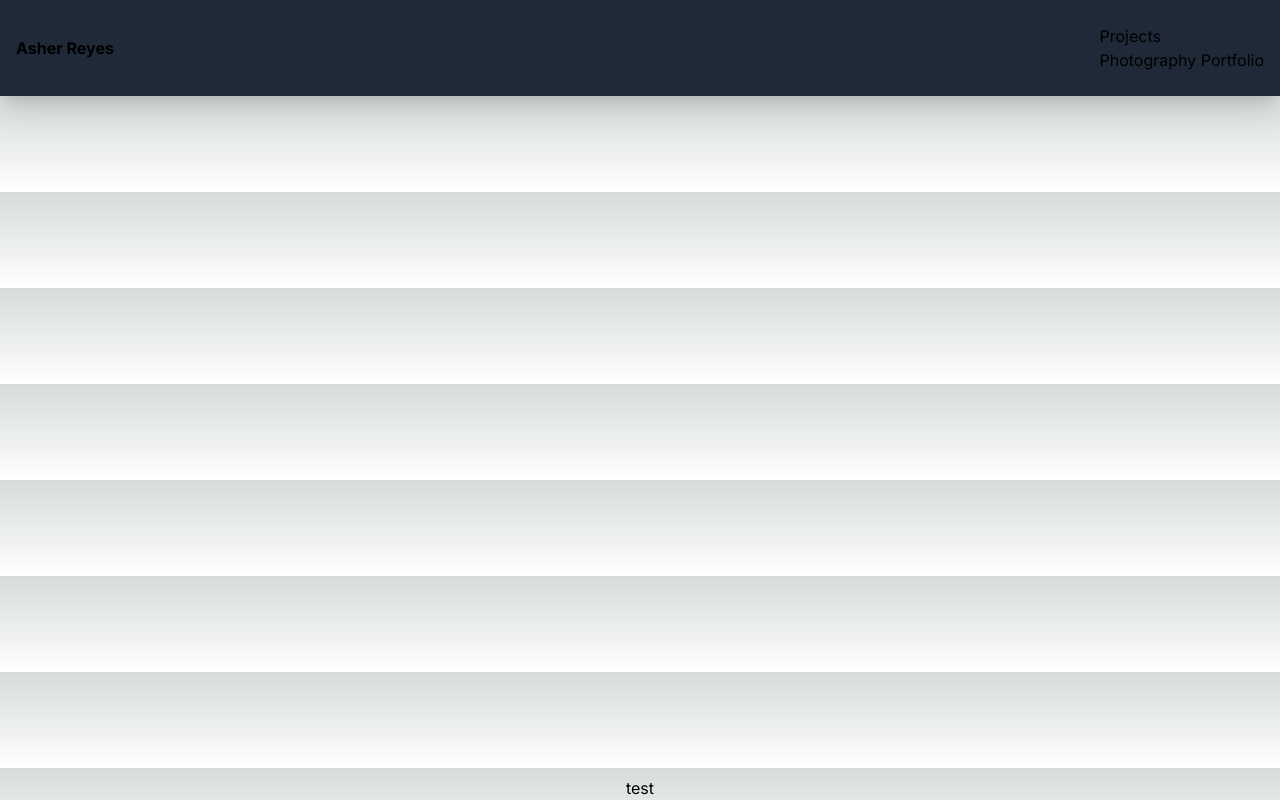
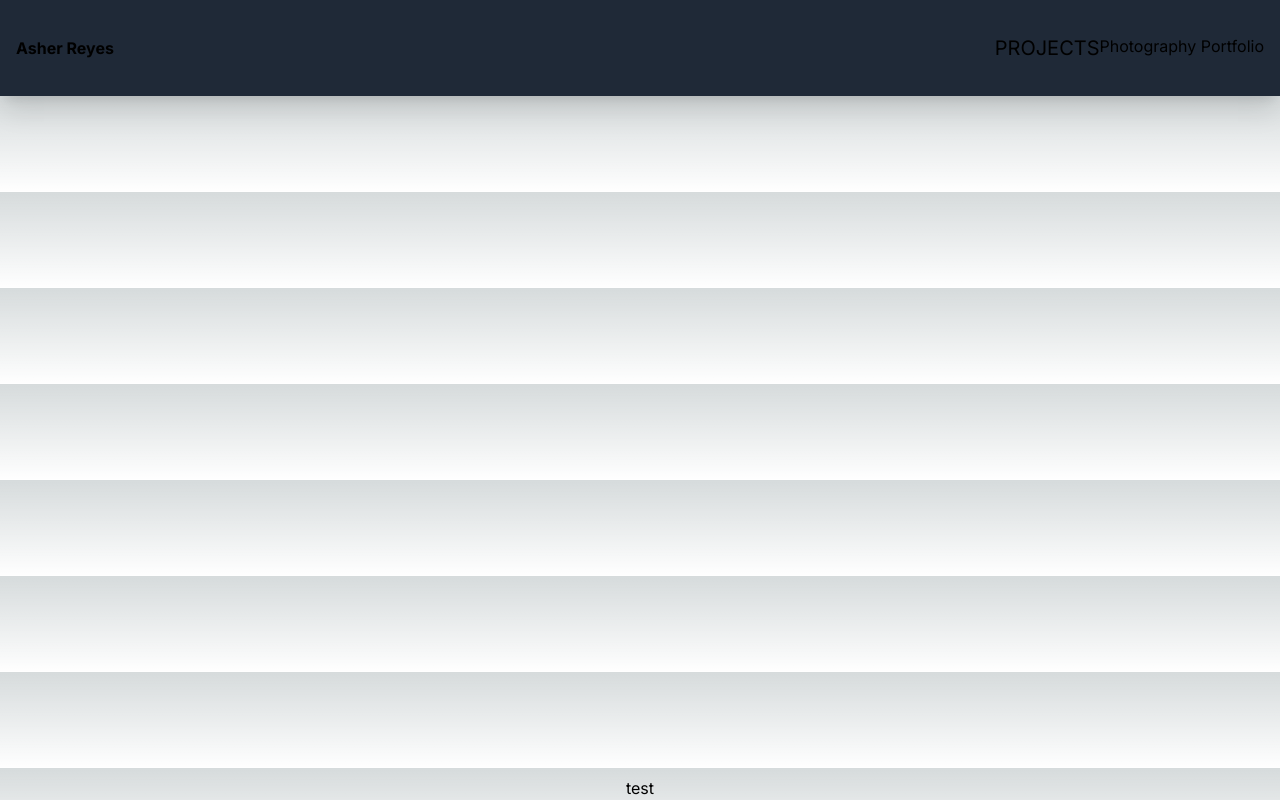
Before and after one commit to spicychillisus/portfolio-website, a Next.js app: page / in a window 1280 px wide. Built offline with nearby package versions, Linux system fonts and the light colour scheme.

Commit message:
navbar update

```diff
--- a/src/app/components/navbar.tsx
+++ b/src/app/components/navbar.tsx
@@ -9,9 +9,9 @@ const Navbar = () => {
                     <h1 className="font-bold">Asher Reyes</h1>
                 </Link>
                 <div>
-                    <ul>
+                    <ul className="hidden sm:flex">
                         <Link href="/projects">
-                            <li>Projects</li>
+                            <li className="ml-10 uppercase hover:border-b text-xl">Projects</li>
                         </Link>
                         <Link href="/photos">
                             <li>Photography Portfolio</li>
```
Also changed, not shown: 1 other file (tests, documents, lock files or other folders).
